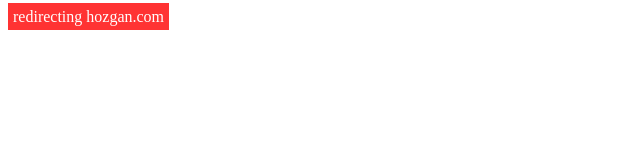
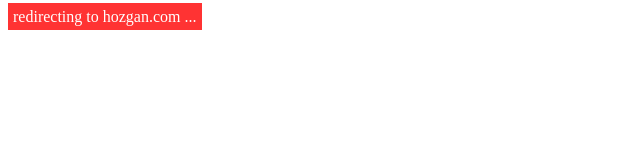
Before and after one commit to hasanozgan/hasanozgan.github.io, a plain HTML site: page index.html in a window 1280 px wide. Shown: the whole page, without its empty margins (0-640 px from the left). Drawn offline with Linux system fonts and the light colour scheme.

Commit message:
Update index.html

```diff
--- a/index.html
+++ b/index.html
@@ -3,6 +3,6 @@
 		<meta http-equiv="refresh" content="1; URL=https://www.hozgan.com/" />
 	</head>
 	<body>
-		<span style="padding:5px; background-color: #FF3333; color: #FFF;">redirecting hozgan.com</span>
+		<span style="padding:5px; background-color: #FF3333; color: #FFF;">redirecting to hozgan.com ...</span>
 	</body>
 </html>
```
